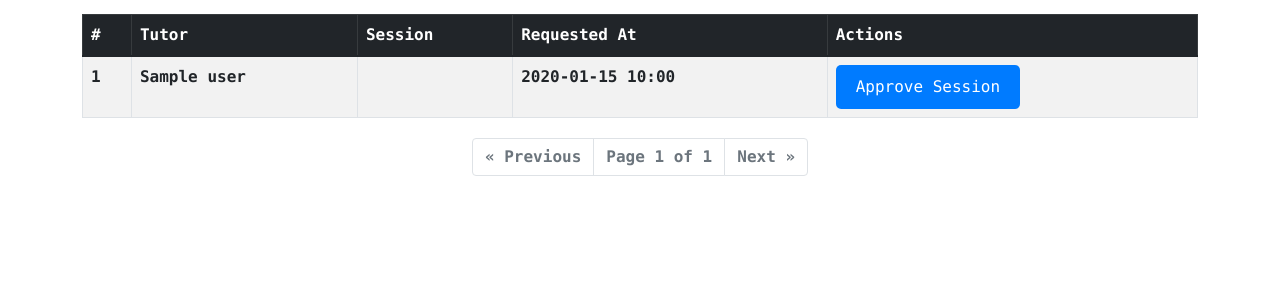
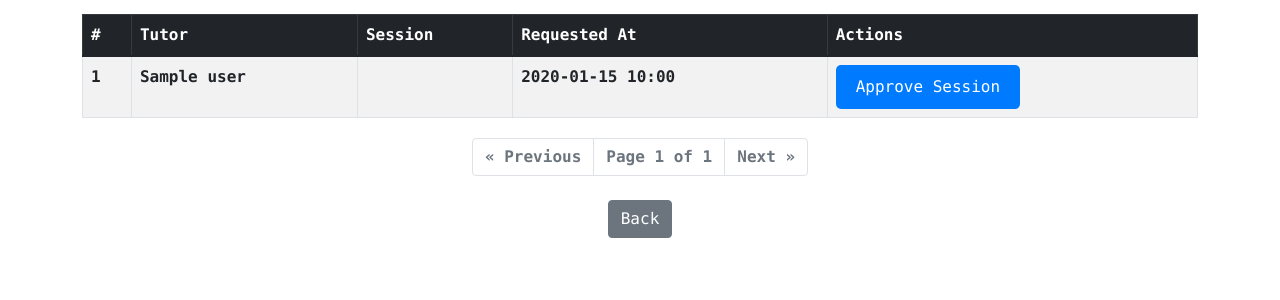
Before and after one commit to BDaws04/Team-NEWT-SEG, a Django app: template tutorials/templates/available_tutors.html in a window 1280 px wide. Shown: the part 206-506 px from the top of the page. Run offline with Django 4.2, Linux system fonts and the light colour scheme; the template is opened without the code that fills it: most values are stand-ins (such as "Sample title", 1, 10 or a date in 2020); some libraries are stand-ins or nearby versions.

Commit message:
added back button on available tutors template

```diff
--- a/tutorials/templates/available_tutors.html
+++ b/tutorials/templates/available_tutors.html
@@ -24,8 +24,7 @@
                 <td>{{ tutor.created_at|date:"Y-m-d H:i" }}</td>
                 <td>
                     {% if not tutor.session.is_approved %}
-                    <form action="{% url 'approve_session' request_id=request_id tutor_session_id=tutor.id %}"
-                        method="post">
+                    <form action="{% url 'approve_session' request_id=request_id tutor_session_id=tutor.id %}" method="post">
                         {% csrf_token %}
                         <button type="submit" class="btn btn-primary btn-sm">Approve Session</button>
                     </form>
@@ -72,5 +71,10 @@
             {% endif %}
         </ul>
     </nav>
+
+    <!-- Back Button -->
+    <div class="text-center mt-4">
+        <a href="javascript:history.back()" class="btn btn-secondary">Back</a>
+    </div>
 </div>
 {% endblock %}
```
